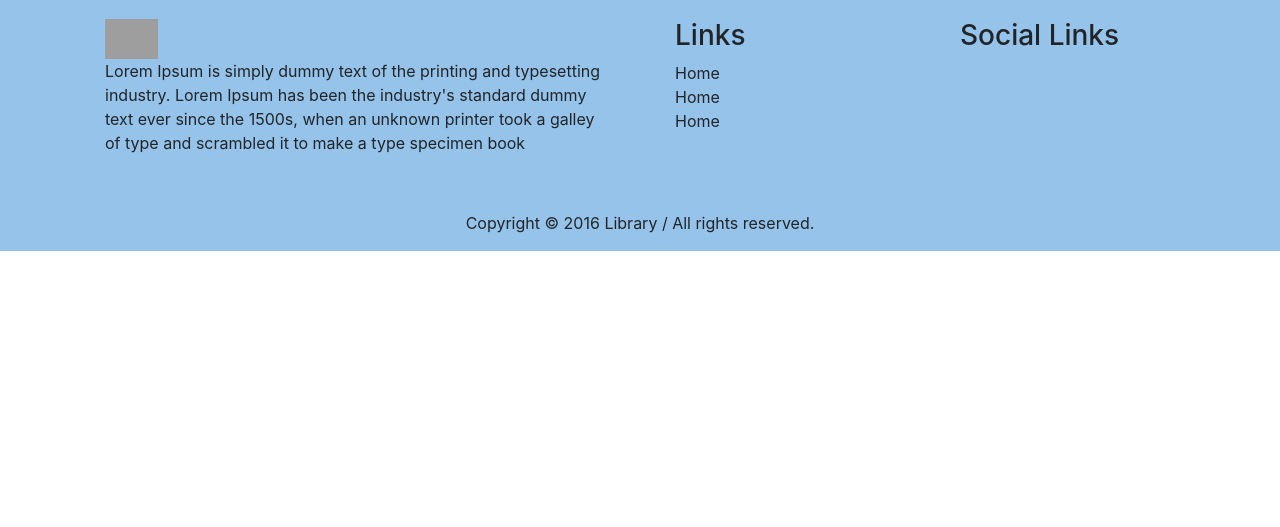
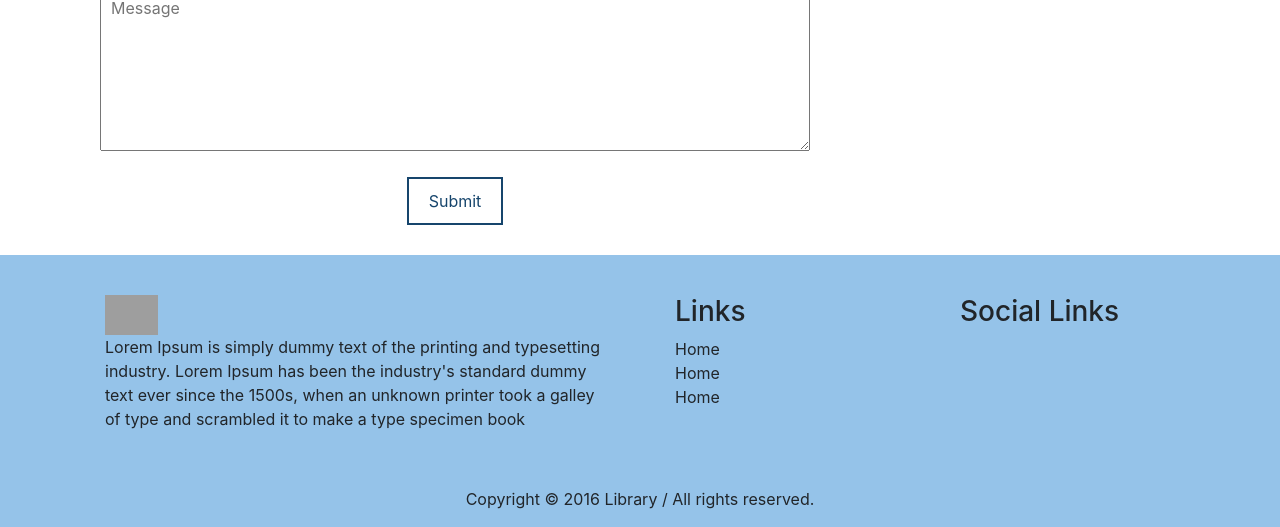
Before and after one commit to pcsaini/php, a PHP site: page /contact.php in a window 1280 px wide. Shown: the part 407-934 px from the top of the page. Before the commit the page ends 658 px from the top, so only its background shows below. Run offline with PHP 8.4, Linux system fonts and the light colour scheme; some libraries are stand-ins or nearby versions; grey boxes are pictures that could not be loaded.

Commit message:
contact Form

```diff
--- a/contact.php
+++ b/contact.php
@@ -16,12 +16,31 @@
 include_once "core/init.php";
 include_once "navbar.php";
 ?>
+<div class="main-content">
+    <div class="container">
+        <div class="contact-form">
+            <h2 class="text-center">Contact Us</h2>
+            <div class="row">
+                <div class="col-lg-12 col-sm-12 col-md-12">
+                    <div class="col-lg-2">
+                    </div>
+                    <div class="col-lg-8">
+                        <h3 class="text-center">Any Question? Drop us a note</h3>
+                        <form>
+                            <input type="text" placeholder="Name">
+                            <input type="email" placeholder="Email-id">
+                            <input type="text" placeholder="Subject">
+                            <textarea placeholder="Message" rows="6"></textarea>
+                            <button class="btn-1" type="submit">Submit</button>
+                        </form>
+                    </div>
+                    <div class="col-lg-2">
+                    </div>
+                </div>
+            </div>
 
-<div class="container">
-    <h2>
-        Hello Prem, Welcome back.
-    </h2>
-    <img src="image/logo.png">
+        </div>
+    </div>
 </div>
 <?php
 include_once "footer.php";
--- a/css/style.css
+++ b/css/style.css
@@ -19,6 +19,18 @@ body::-webkit-scrollbar-thumb {
     border-radius: 10px;
     background-color: #2e6da4;
     outline: 1px solid #5bc0de;
+}
+/* Button*/
+.btn-1{
+    padding: 10px 20px;
+    background-color: #FFFFFF;
+    color: #16456c;
+    border: 2px solid #16456c;
+}
+.btn-1:hover{
+    color: #FFFFFF;
+    background-color: #16456c;
+    border: 2px solid #16456c;
 }
 
 /* Form  */
@@ -210,3 +222,34 @@ ul.footerMenu li a{
     background-color: #FFFFFF !important;
     border: 1px solid #000;
 }
+
+/*Contact Form*/
+.contact-form{
+    margin-bottom: 20px;
+}
+.contact-form h2{
+    font-weight: 700;
+}
+.contact-form form{
+    text-align: center;
+}
+.contact-form form input{
+    width: 100%;
+    padding: 10px;
+    margin: 10px 0px;
+}
+.contact-form form input:focus{
+    border-color: #0d293f;
+}
+.contact-form form textarea{
+    width: 100%;
+    padding: 10px;
+    margin: 10px 0;
+}
+.contact-form form textarea:focus{
+    border-color: #0d293f;
+}
+.contact-form form button{
+    margin: 10px 0;
+    padding:10px 20px;
+}
```
